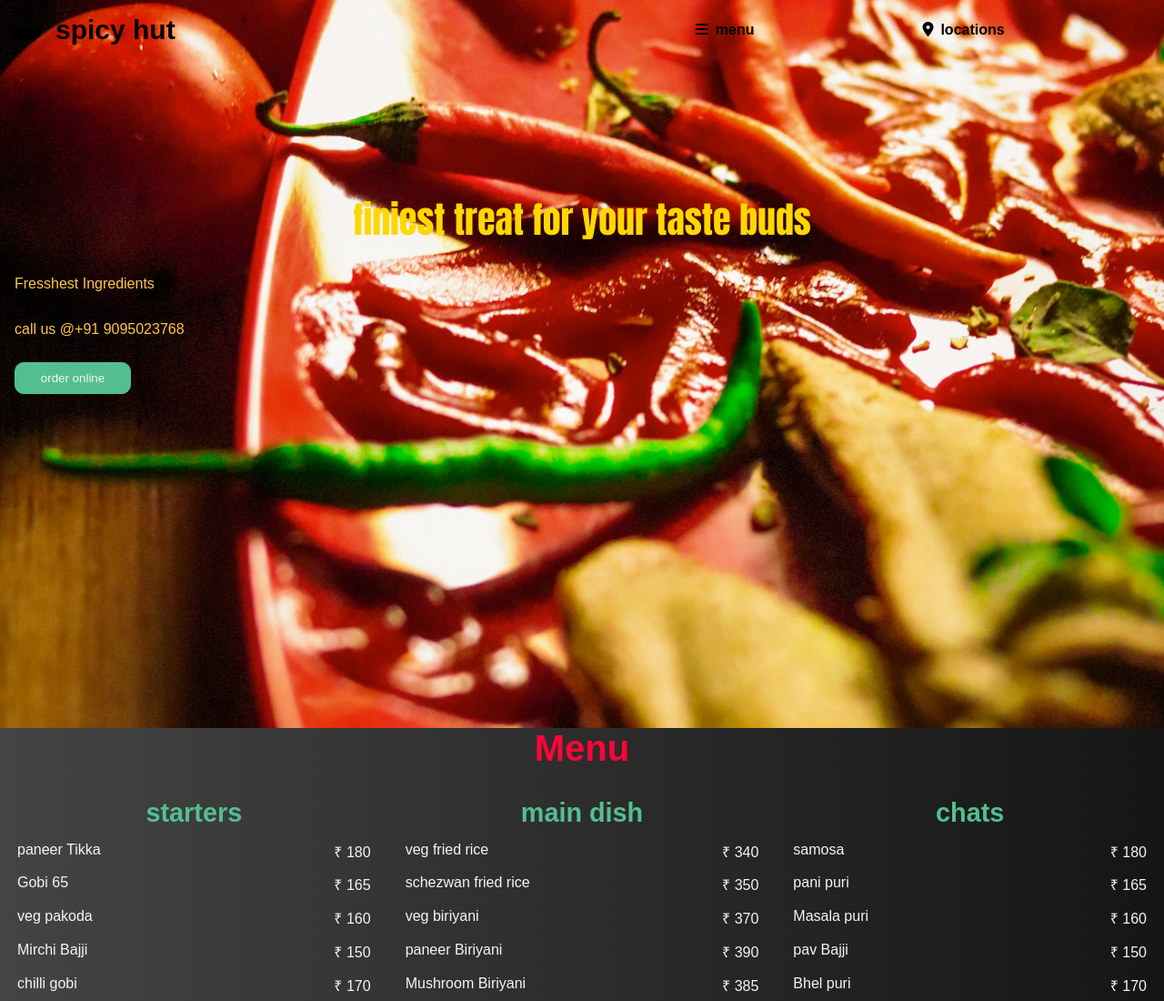
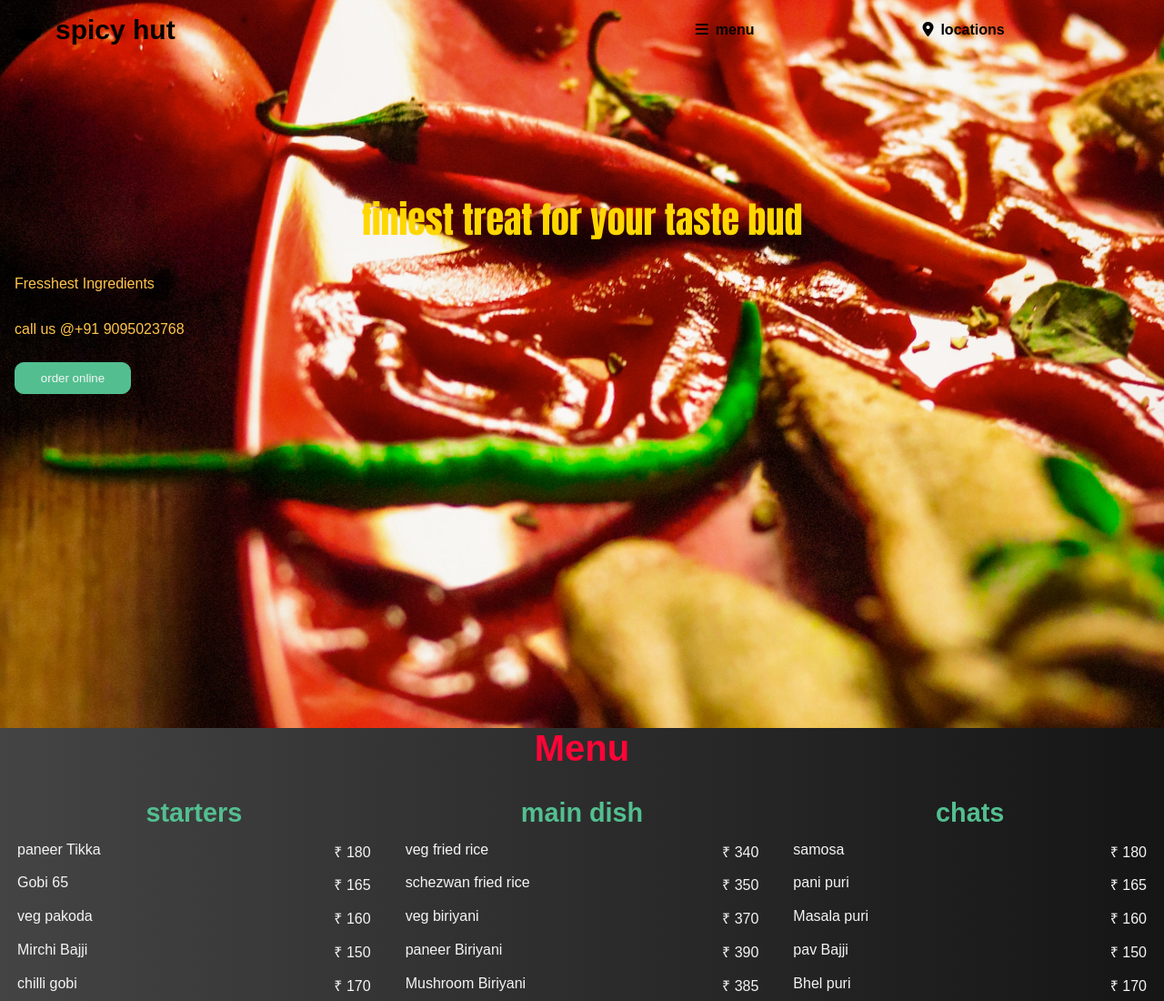
Before and after one commit to mohameddbasi/Learning, a plain HTML site: page index.html in a window 1280 px wide. Shown: the top 1100 px of the page at 91% size. Drawn offline with Linux system fonts and the light colour scheme.

Commit message:
remove s

```diff
--- a/index.html
+++ b/index.html
@@ -19,7 +19,7 @@
         </header>
     <div class="maintext n">
         <div class="tagline1 hellos">
-        finiest treat for your taste buds
+        finiest treat for your taste bud
     </div>
     <div class="tagline2">
         Fresshest Ingredients
```
